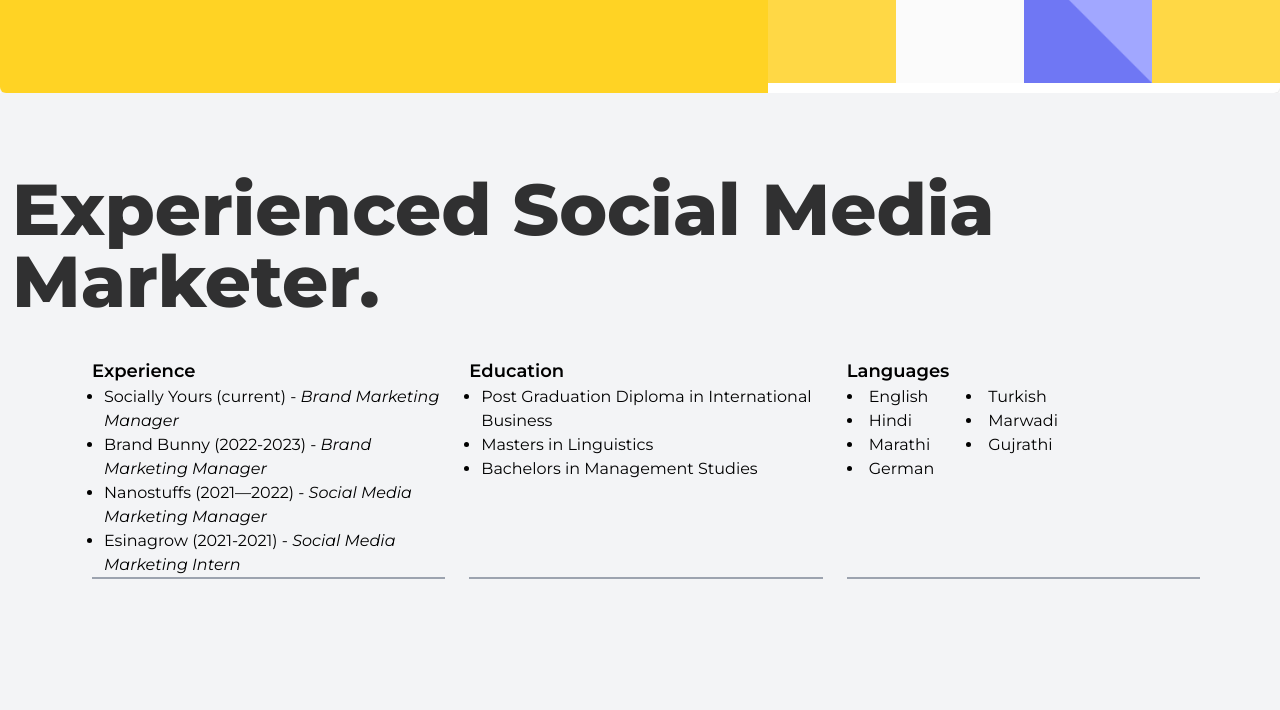
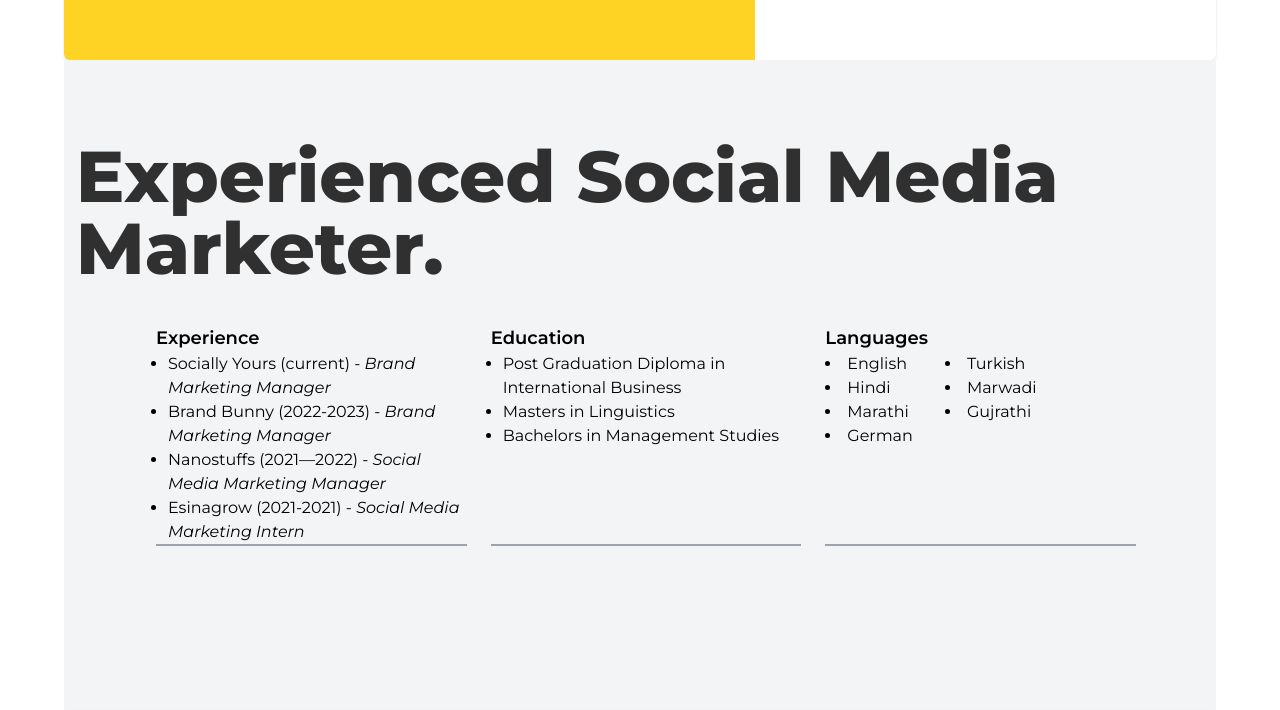
Before and after one commit to Sakshi4698/My_Portfolio, a website built with Vite: page about.html in a window 1280 px wide. Shown: the part 1122-1832 px from the top of the page. Built offline with nearby package versions, Linux system fonts and the light colour scheme; a web font is replaced by a local one.

Commit message:
Update about.html

```diff
--- a/about.html
+++ b/about.html
@@ -53,7 +53,7 @@
     <style>
         @import url('https://fonts.googleapis.com/css2?family=Alex+Brush&family=Belleza&display=swap');
     </style>
-<body>
+<body  class="ml-[5%] mr-[5%] ">
     <nav id="dekstop-nav" class="flex justify-between bg-lightPurple mt-[5%] sm:mt-0 sm:pt-10 sm:px-5">
 
         <ul class="flex gap-2 font-montserrat items-center text-center ml-[20%] mt-[5%] sm:mt-0 sm:ml-[35%] text-white sm:text-2xl sm:gap-6">
```
